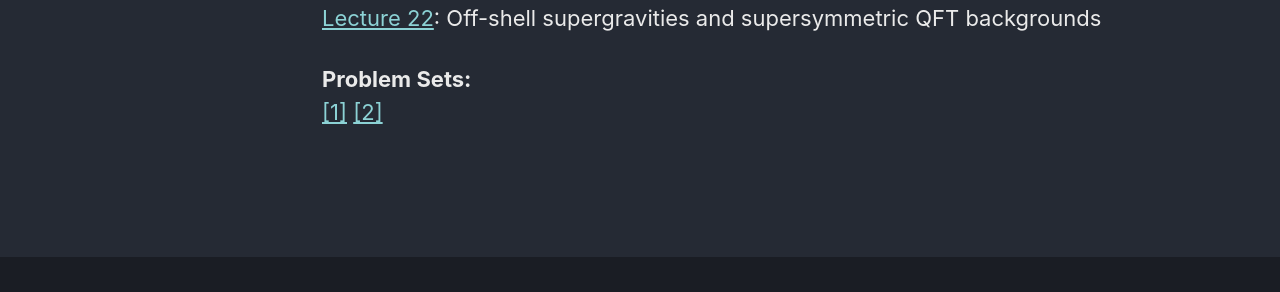
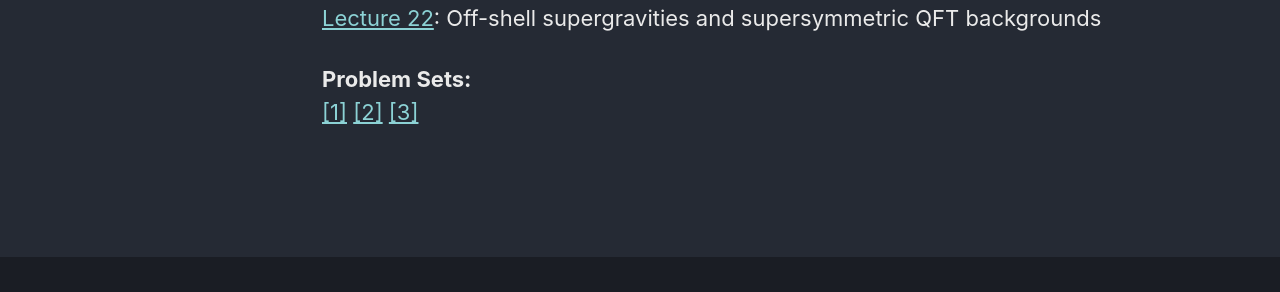
Before and after one commit to ipapadimitriou/ipapadimitriou.github.io, a Jekyll site: the page built from _pages/2022.md, in a window 1280 px wide and 900 px high, scrolled down 1022 px. Shown: the part 489-781 px from the top of the window. Built offline with Jekyll 4.4.1, drawn with Linux system fonts in a browser that asks for light colours; cached includes are drawn as plain includes.

Commit message:
uploaded problem set 3 for suergravity course

```diff
--- a/_pages/2022.md
+++ b/_pages/2022.md
@@ -73,3 +73,4 @@ General Relativity or basic differential geometry, basic background in supersymm
 <b>Problem Sets:</b><br>
 [[1]](./attachments/teaching/Introduction to Supergravity 2022/problem sets/2022.03.29 - problem set 1.pdf)
 [[2]](./attachments/teaching/Introduction to Supergravity 2022/problem sets/2022.04.25 - problem set 2.pdf)
+[[3]](./attachments/teaching/Introduction to Supergravity 2022/problem sets/2022.05.22 - problem set 3.pdf)
```
Also changed, not shown: 1 other file.
